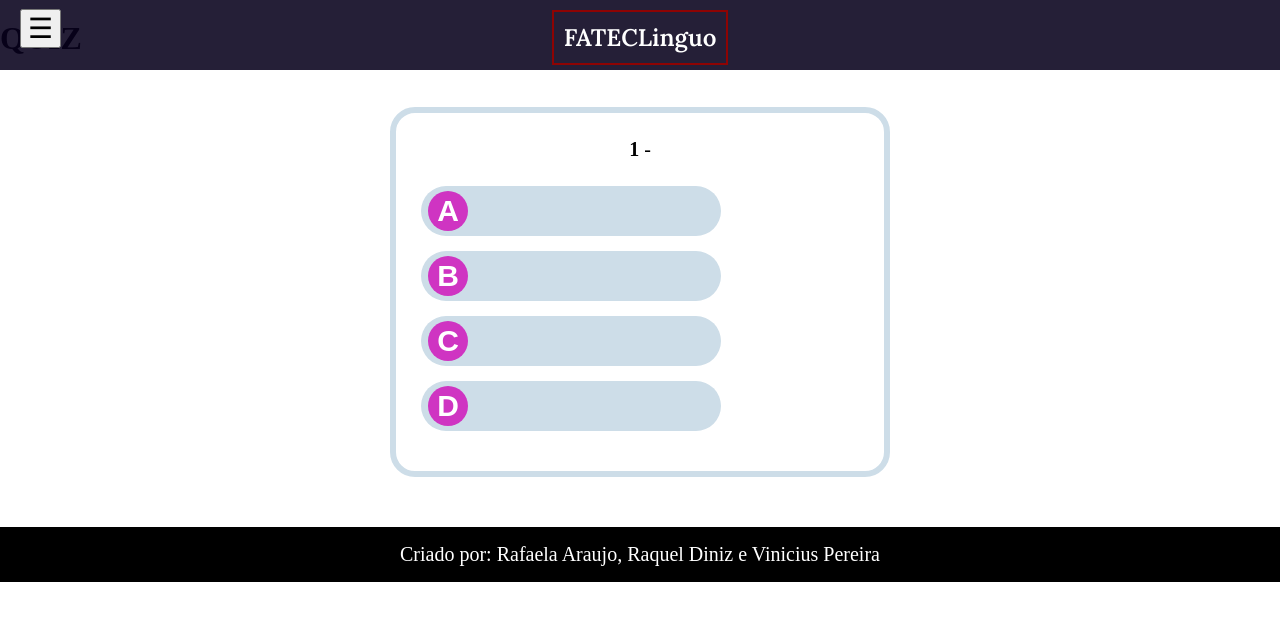
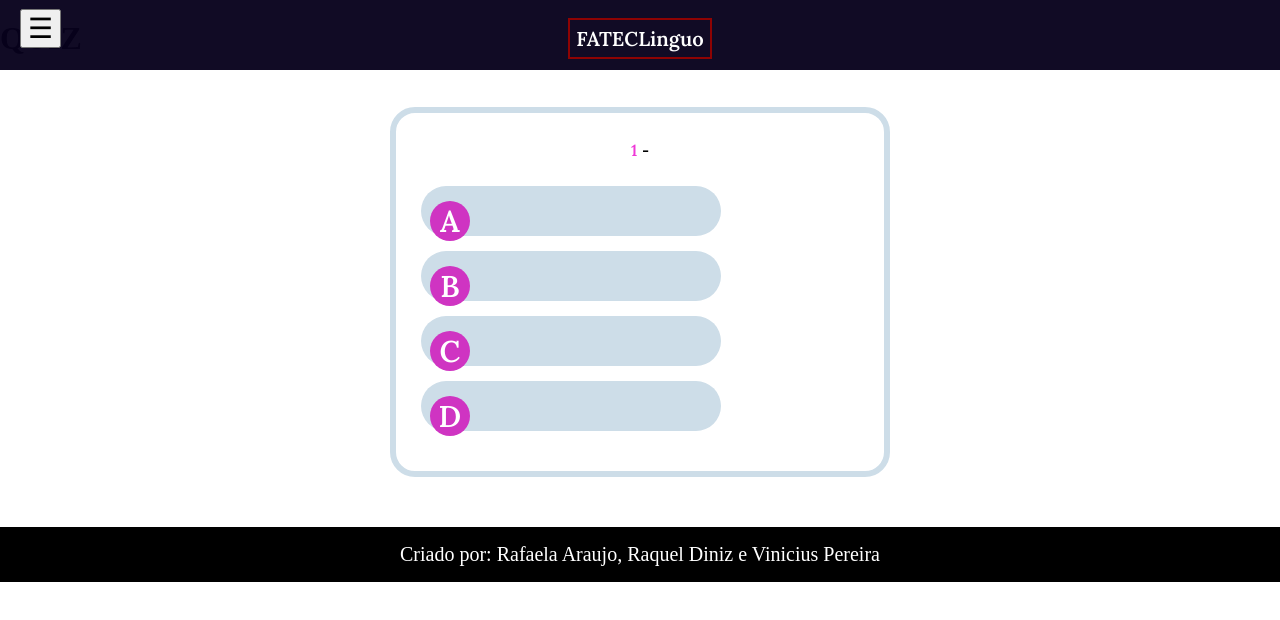
Before and after one commit to queldiniz/Fatec-linguo, a plain HTML site: page quiz.html in a window 1280 px wide. Drawn offline with Linux system fonts and the light colour scheme.

Commit message:
Update styles.css

```diff
--- a/styles.css
+++ b/styles.css
@@ -22,18 +22,27 @@ html {
   font-size: 30px;
   text-align: center;
   color: white;
-  background-color: #08021de1;
+  background-color: #08021df5;
   padding: 16px;
 }
 
 .navbar a {
   color: #fff;
   text-decoration: none;
-  font-size: 24px;
+  font-size: 20px;
+  font-family:'Lora', monospace;
+  padding: 6px;
+
+
+}
+span{
+  font-size: 16px;
+  font-family: 'Lora', Courier, monospace;
+  color: #ef38d7;
+  margin-left: 1.9px;
+  margin-top: 20px;
   font-weight: bold;
-  padding: 10px;
 }
-
 /* Estilos para o menu lateral */
 .sidebar {
   padding: 2px;
@@ -55,7 +64,7 @@ html {
 .sidebar ul {
   list-style: none;
   margin: 0;
-  padding: 0;
+  padding: 12px;
 }
 
 .sidebar li {
@@ -64,11 +73,12 @@ html {
 
 .sidebar li a {
   display: block;
-  padding: 10px;
+  padding: 13px;
   color: #ffffff;
   font-size: 18px;
   text-decoration: none;
   transition: all 0.3s ease;
+
 }
 
 .sidebar li a:hover {
@@ -88,7 +98,8 @@ html {
 .menu-open {
   transform: translateX(300px);
   cursor: pointer;
-  position: fixed;
+
+  font-family:'Lora', Courier, monospace;
 }
 
 .menu-close {
@@ -111,6 +122,7 @@ html {
 }
 
 .container-banners .slide-container .slide {
+  background-color: #08021df5;
   width: 400px;
   height: 218px;
   min-height: 100vh;
```
